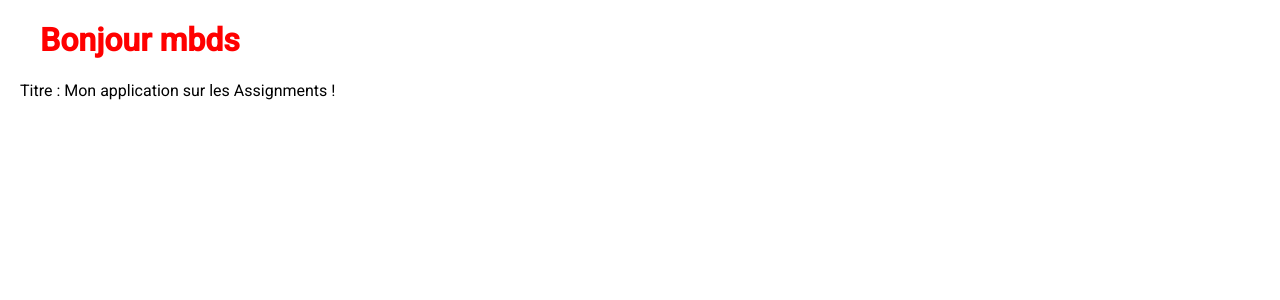
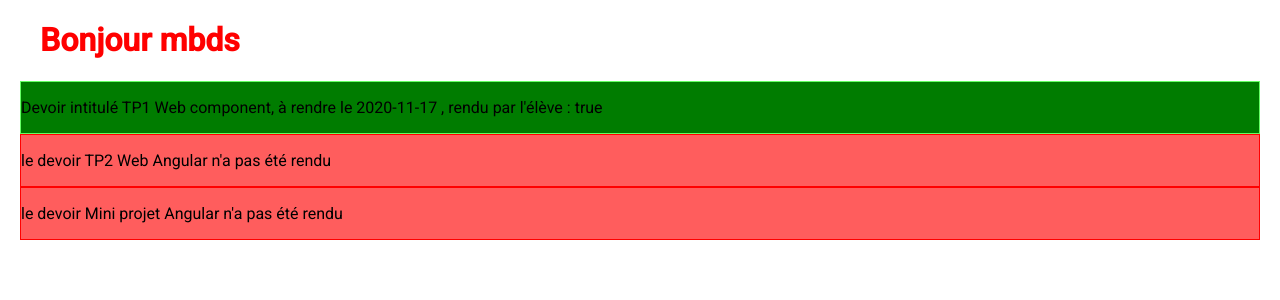
Before and after one commit to hassanmazyad/Tp_Angular, an Angular app in the folder assignment-app/: page / in a window 1280 px wide. Shown: the top 300 px of the page. Built offline with nearby package versions, Linux system fonts and the light colour scheme.

Commit message:
fin video 1

```diff
--- a/assignment-app/src/app/assignments/assignments.component.css
+++ b/assignment-app/src/app/assignments/assignments.component.css
@@ -0,0 +1,11 @@
+.rendu {
+    color: 'green';
+    border: 1px solid rgb(100, 255, 100);
+    background-color: rgb(0, 124, 0);
+}
+
+.nonRendu {
+    color:'red';
+    border: 1px solid rgb(255, 0, 0);
+    background-color: rgb(255, 93, 93);
+}
--- a/assignment-app/src/app/assignments/assignments.component.html
+++ b/assignment-app/src/app/assignments/assignments.component.html
@@ -1 +1,6 @@
-<p>Titre : {{titre}}</p>
+<div *ngFor="let assignment of assignments" [ngClass]="{'rendu': assignment.rendu ,'nonRendu': !assignment.rendu}">
+    <p *ngIf="assignment.rendu; else nonSoumis">Devoir intitulé {{assignment.nom}}, à rendre le {{assignment.dataDeRendu}} , rendu par l'élève : {{assignment.rendu}}</p>
+    <ng-template #nonSoumis>
+        <p>le devoir {{assignment.nom}} n'a pas été rendu</p>
+    </ng-template>
+</div>
--- a/assignment-app/src/app/assignments/assignments.component.ts
+++ b/assignment-app/src/app/assignments/assignments.component.ts
@@ -9,6 +9,25 @@ export class AssignmentsComponent implements OnInit {
 
   titre = "Mon application sur les Assignments !"
 
+  assignments = [
+    {
+      nom:"TP1 Web component",
+      dataDeRendu:'2020-11-17',
+      rendu:true
+    },
+    {
+      nom:"TP2 Web Angular",
+      dataDeRendu:'2020-12-13',
+      rendu:false
+    },
+    {
+      nom:"Mini projet Angular",
+      dataDeRendu:'2021-01-07',
+      rendu:false
+    }
+  ]
+
+
   constructor() { }
 
   ngOnInit(): void {
```
